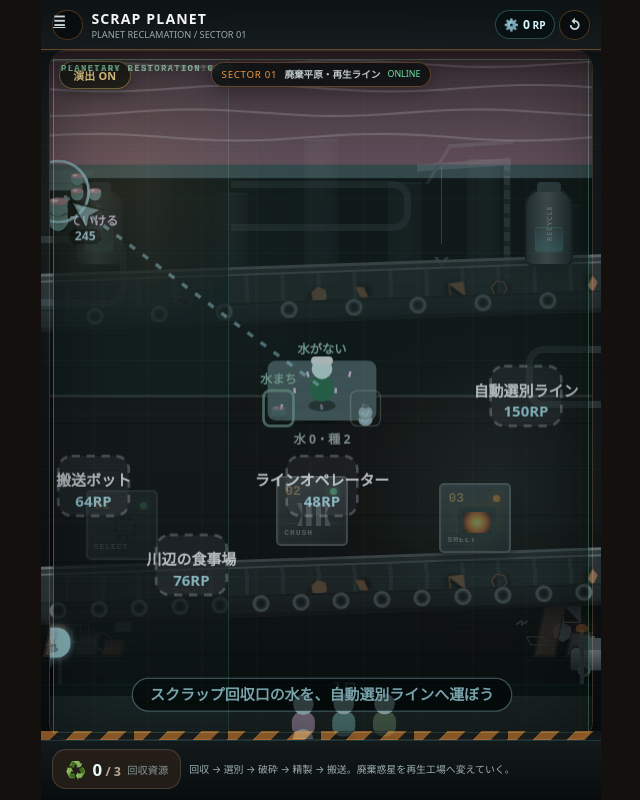
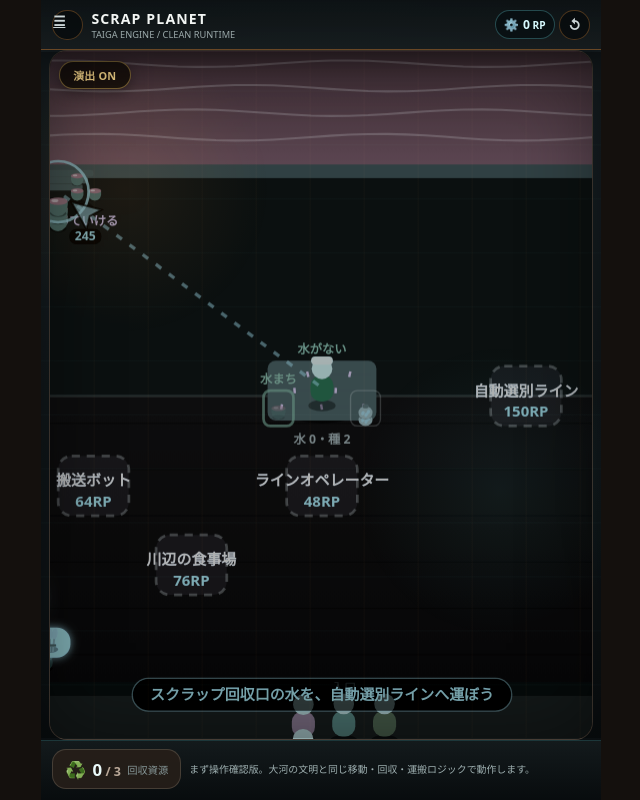
Before and after one commit to hrt14/lastfire-idle, a Next.js app: page /scrap in a window 1280 px wide. Shown: the whole page, without its empty margins (319-959 px from the left). Built offline with nearby package versions, Linux system fonts and the light colour scheme.

Commit message:
Reset broken SCRAP save and remove visual overlay

```diff
--- a/components/ScrapGame.tsx
+++ b/components/ScrapGame.tsx
@@ -3,7 +3,6 @@
 import Link from "next/link";
 import { useEffect, useState } from "react";
 import Shop, { type Sample } from "@/components/Shop";
-import ScrapOverlay from "@/components/ScrapOverlay";
 import {
   enterScrapSession,
   leaveScrapSession,
@@ -13,6 +12,8 @@ import {
 import { applyScrapStageTheme, restoreTaigaStageTheme } from "@/data/scrap-stage-theme";
 import { formatMoney } from "@/lib/format";
 
+const SCRAP_RUNTIME_VERSION = "scrap-runtime-v3";
+
 export default function ScrapGame() {
   const [ready, setReady] = useState(false);
   const [sample, setSample] = useState<Sample | null>(null);
@@ -21,6 +22,14 @@ export default function ScrapGame() {
   useEffect(() => {
     applyScrapStageTheme();
     enterScrapSession();
+
+    // 以前の壊れたSCRAP実装で保存された座標・進行を一度だけ破棄する。
+    // 他ステージのセーブには触れない。
+    if (window.localStorage.getItem(SCRAP_RUNTIME_VERSION) !== "1") {
+      resetState();
+      window.localStorage.setItem(SCRAP_RUNTIME_VERSION, "1");
+    }
+
     setReady(true);
     const persist = () => save();
     window.addEventListener("pagehide", persist);
@@ -42,7 +51,7 @@ export default function ScrapGame() {
           <Link href="/" className="chip-button" aria-label="ステージ選択へ">☰</Link>
           <div>
             <strong>SCRAP PLANET</strong>
-            <small>PLANET RECLAMATION / SECTOR 01</small>
+            <small>TAIGA ENGINE / CLEAN RUNTIME</small>
           </div>
         </div>
         <div className="hud-right">
@@ -55,17 +64,8 @@ export default function ScrapGame() {
         </div>
       </header>
 
-      <div className="scrap-sector-strip" aria-hidden>
-        <span>SECTOR 01</span>
-        <strong>廃棄平原・再生ライン</strong>
-        <i>ONLINE</i>
-      </div>
-
       <div className="scrap-world-shell">
-        <Shop key="scrap-taiga-engine" onSample={setSample} paused={resetOpen} />
-        <ScrapOverlay />
-        <div className="scrap-scanlines" aria-hidden />
-        <div className="scrap-warning-rail" aria-hidden><span /><span /><span /><span /><span /><span /></div>
+        <Shop key="scrap-taiga-engine-clean" onSample={setSample} paused={resetOpen} />
       </div>
 
       <footer className="dock scrap-dock">
@@ -74,7 +74,7 @@ export default function ScrapGame() {
           <strong>{sample?.carry ?? 0}<small> / {sample?.maxCarry ?? 3}</small></strong>
           <small className="carry-note">回収資源</small>
         </div>
-        <p className="dock-note">回収 → 選別 → 破砕 → 精製 → 搬送。廃棄惑星を再生工場へ変えていく。</p>
+        <p className="dock-note">まず操作確認版。大河の文明と同じ移動・回収・運搬ロジックで動作します。</p>
       </footer>
 
       {sample?.toast ? <div className="toast">{sample.toast}</div> : null}
```
